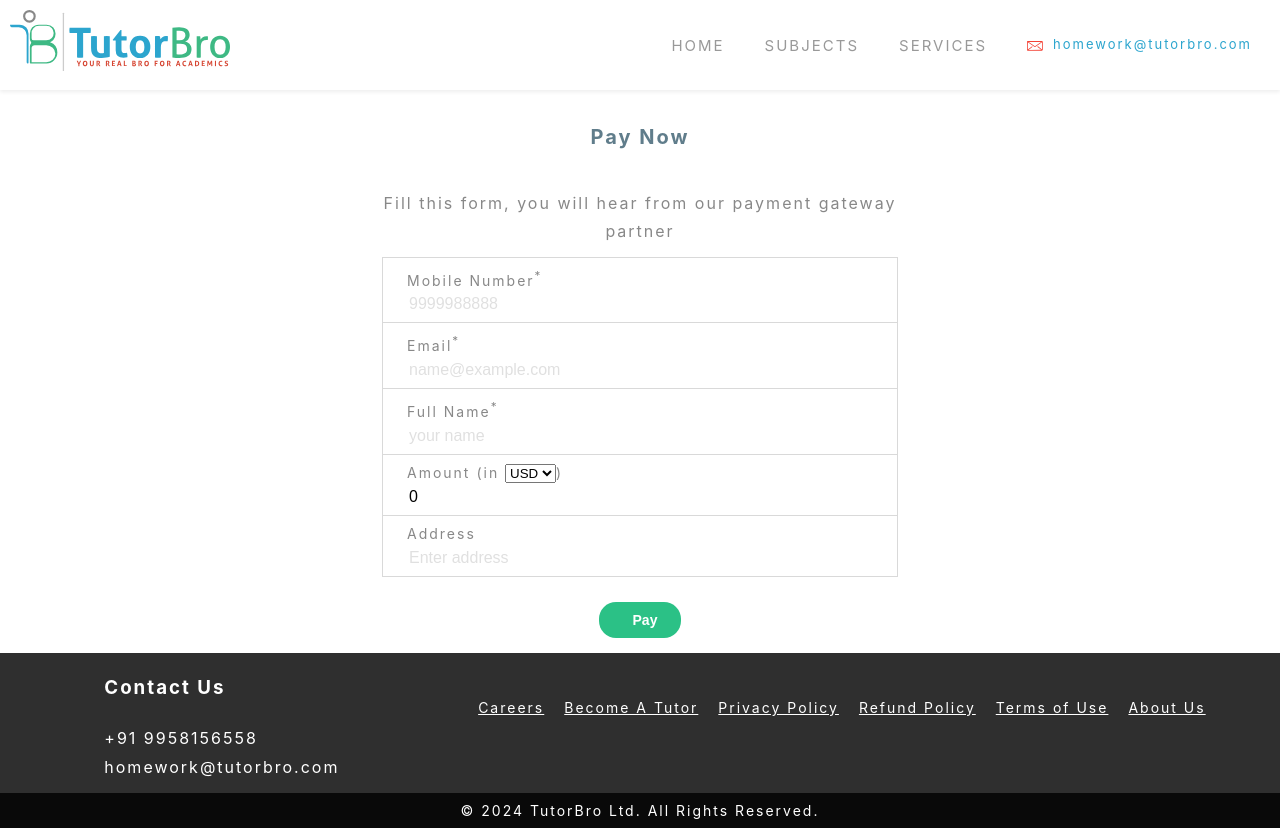
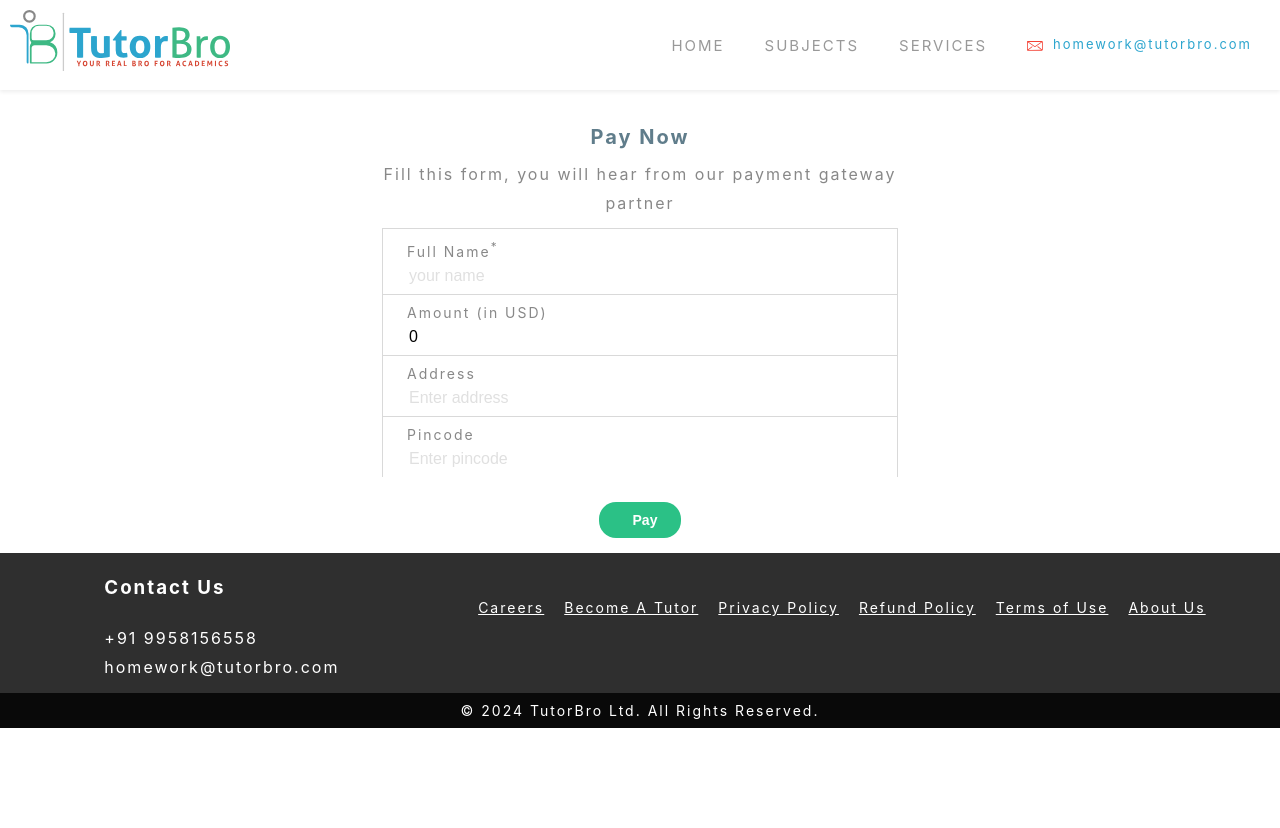
Before and after one commit to tutorbro/tutorbro, a Next.js app: page /payment in a window 1280 px wide. After the commit the page ends 800 px from the top, so only its background shows below. Built offline with nearby package versions, Linux system fonts and the light colour scheme; no server answers; what google-libphonenumber would draw is missing.

Commit message:
made only usd payment

```diff
--- a/api/payment/razorpay.js
+++ b/api/payment/razorpay.js
@@ -8,13 +8,14 @@
     image:
       "https://res.cloudinary.com/dtq6u9rp1/image/upload/v1711986571/tutorbro/tutorbro.png",
     //order_id: "order_9A33XWu170gUtm", //This is a sample Order ID. Pass the `id` obtained in the response of Step 1
-    callback_url: window.location.href,
+    callback_url: window.location.origin + "/payments/payment-success",
     prefill: {
       //We recommend using the prefill parameter to auto-fill customer's contact information especially their phone number
       name: request.name, //your customer's name
-      email: request.email,
-      contact: request.contact, //Provide the customer's phone number for better conversion rates
+      // email: "",
+      // contact: "", //Provide the customer's phone number for better conversion rates
       address: request.address,
+      pincode: request.pincode,
     },
     notes: {
       address: "Razorpay Corporate Office",
@@ -23,7 +24,7 @@
       color: "#2ca5ce",
     },
   };
-  var rzp1 = new Razorpay(options);
+  var rzp1 = new window.Razorpay(options);
   rzp1.on("payment.failed", function (response) {
     //alert("code : " + response.error.code);
     alert(response.error.description);
--- a/pages/payment.js
+++ b/pages/payment.js
@@ -1,7 +1,6 @@
 import React from "react";
 import Header from "../components/Header";
 import Footer from "../components/Footer";
-import { initGA, logPageView } from "../utils/analytics";
 import razorpay from "../api/payment/razorpay";
 import validate from "../utils/validate";
 import axios from "axios";
@@ -11,47 +10,28 @@
     super(props);
     this.state = {
       fullname: "",
-      email: "",
-      mobilenumber: "",
       amount: 0,
       address: "",
-      countryCode: "",
       currencyCode: "USD",
     };
   }
-  componentDidMount() {
-    initGA();
-    logPageView();
-    axios
-      .get("https://ip-info.now.sh/")
-      .then(({ data }) => {
-        this.setState({ countryCode: data.country_code });
-      })
-      .catch((err) => console.log(err));
-  }
+  componentDidMount() {}
   async handelSubmit(e) {
     e.preventDefault();
 
-    const {
-      fullname,
-      email,
-      mobilenumber,
-      amount,
-      countryCode,
-      address,
-      currencyCode,
-    } = this.state;
-    if (!validate(mobilenumber, email, fullname, countryCode)) return;
+    const { fullname, amount, countryCode, address, pincode, currencyCode } =
+      this.state;
+    if (!validate("9999999999", "example@tutor.com", fullname, countryCode))
+      return;
     if (amount < 1) {
       alert("Enter valid amount.");
       return;
     }
     const request = {
       name: fullname,
-      contact: countryCode + mobilenumber,
-      email: email,
       amount: amount,
       address: address,
+      pincode: pincode,
       currencyCode: currencyCode,
     };
     razorpay(request);
@@ -72,51 +52,10 @@
           >
             <br />
             <div className="form__title">Pay Now</div>
-            <br />
             <div className="form__subTitle">
               Fill this form, you will hear from our payment gateway partner
             </div>
             <fieldset>
-              <div className="form__field">
-                <label htmlFor="mobilenumber">
-                  Mobile Number<sup>*</sup>
-                </label>
-                <span>
-                  <input
-                    ref={(node) => {
-                      global.firstInput = node;
-                    }}
-                    className="js-mobilenumber"
-                    type="tel"
-                    name="mobilenumber"
-                    id="mobilenumber"
-                    placeholder="9999988888"
-                    autoComplete="off"
-                    onChange={(e) =>
-                      this.setState({ mobilenumber: e.target.value })
-                    }
-                    maxLength={10}
-                    value={this.state.mobilenumber}
-                  />
-                </span>
-              </div>
-              <div className="form__field">
-                <label htmlFor="email">
-                  Email<sup>*</sup>
-                </label>
-                <span>
-                  <input
-                    className="js-email"
-                    type="email"
-                    name="email"
-                    id="email"
-                    placeholder="name@example.com"
-                    autoComplete="off"
-                    onChange={(e) => this.setState({ email: e.target.value })}
-                    value={this.state.email}
-                  />
-                </span>
-              </div>
               <div className="form__field">
                 <label htmlFor="fullname">
                   Full Name<sup>*</sup>
@@ -137,19 +76,7 @@
                 </span>
               </div>
               <div className="form__field">
-                <label htmlFor="amount">
-                  Amount (in{" "}
-                  <select
-                    value={this.state.currencyCode}
-                    onChange={(e) => {
-                      this.setState({ currencyCode: e.target.value });
-                    }}
-                  >
-                    <option defaultChecked>USD</option>
-                    <option>INR</option>
-                  </select>
-                  )
-                </label>
+                <label htmlFor="amount">Amount (in USD)</label>
                 <span>
                   <input
                     className="js-subject"
@@ -175,6 +102,21 @@
                     autoComplete="off"
                     onChange={(e) => this.setState({ address: e.target.value })}
                     value={this.state.address}
+                  />
+                </span>
+              </div>
+              <div className="form__field">
+                <label htmlFor="pincode">Pincode</label>
+                <span>
+                  <input
+                    className="js-subject"
+                    type="number"
+                    name="pincode"
+                    id="address"
+                    placeholder="Enter pincode"
+                    autoComplete="off"
+                    onChange={(e) => this.setState({ pincode: e.target.value })}
+                    value={this.state.pincode}
                   />
                 </span>
               </div>
```
